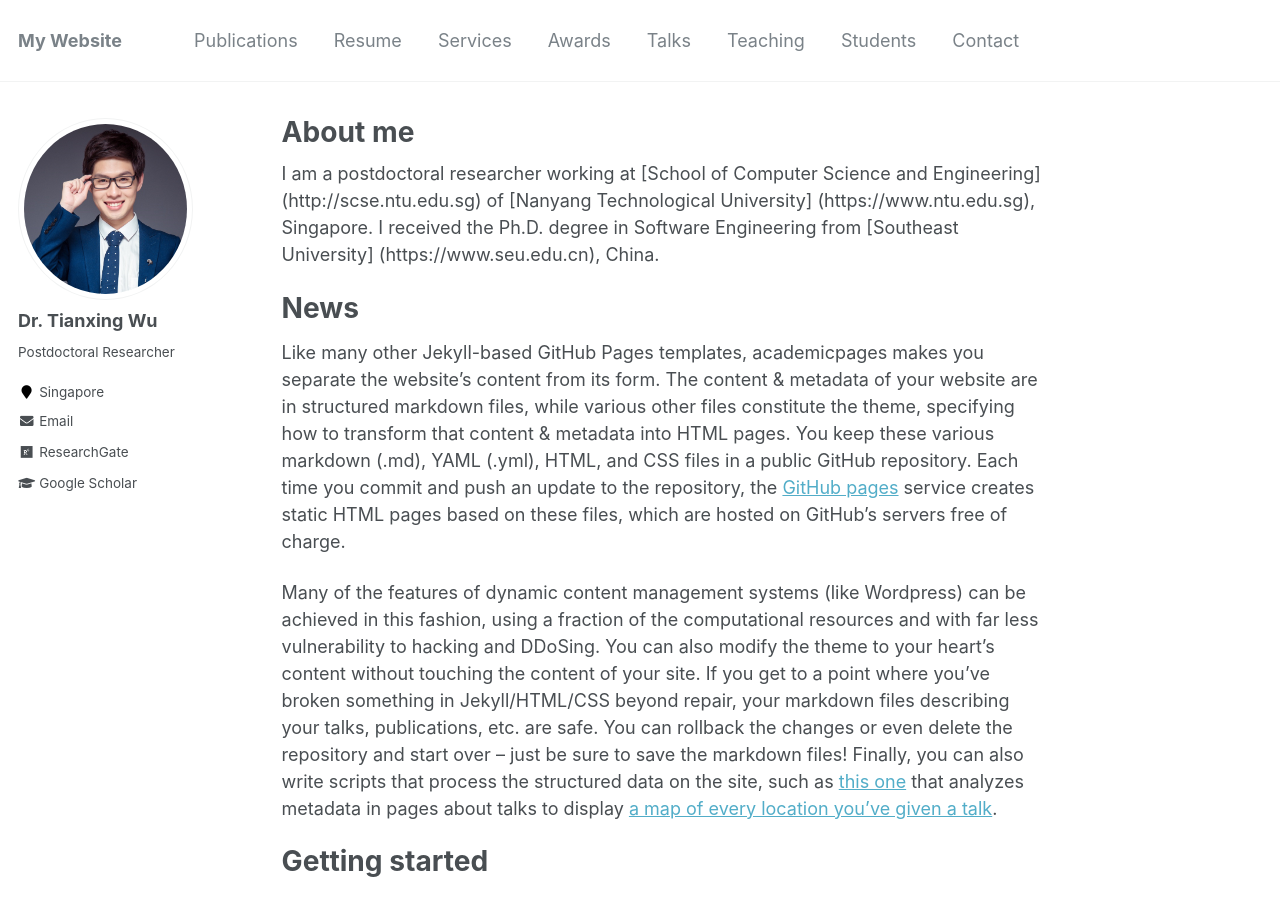
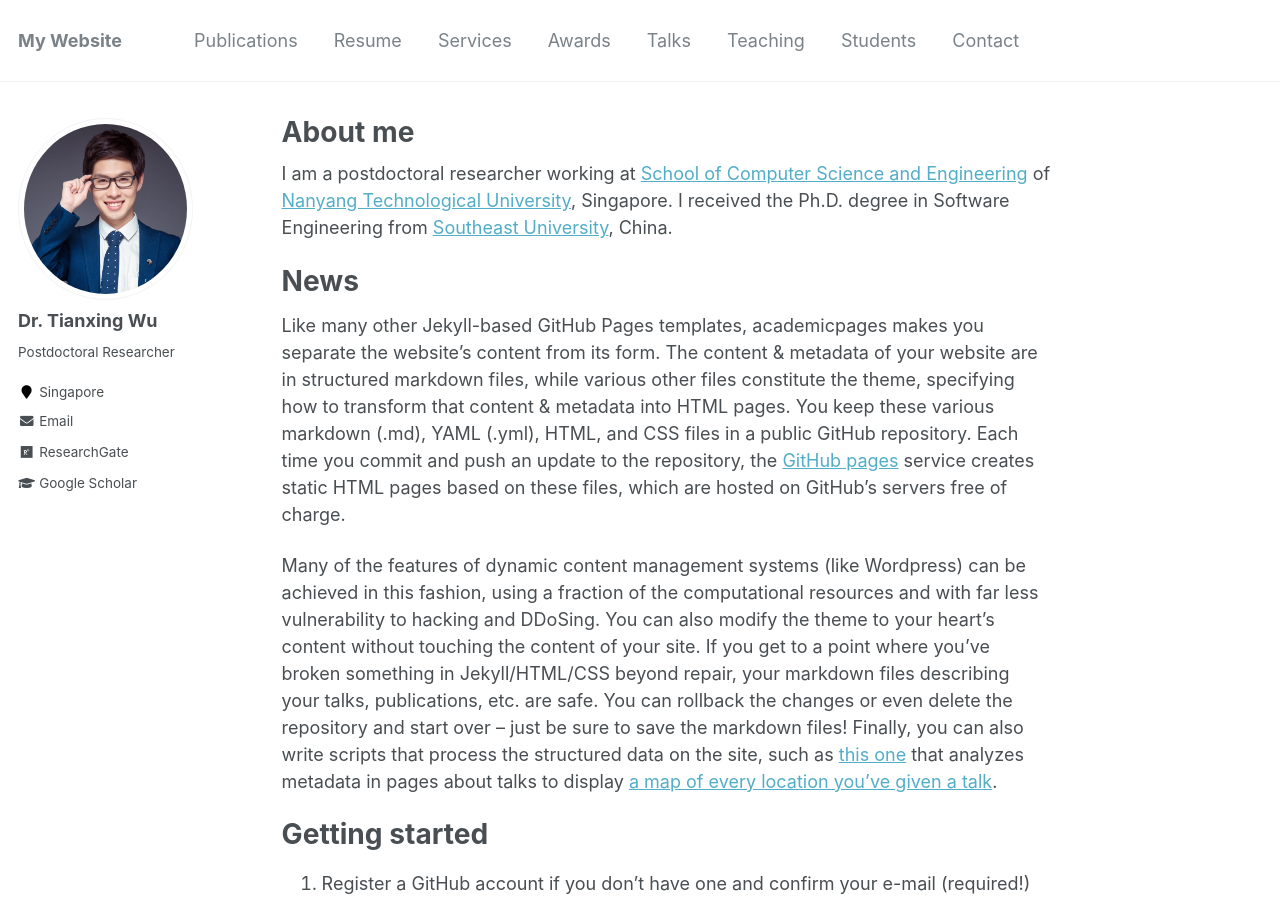
Before and after one commit to tianxing-wu/tianxing-wu.github.io, a Jekyll site: the page built from _pages/about.md, in a window 1280 px wide and 900 px high. Built offline with Jekyll 4.4.1, drawn with Linux system fonts in a browser that asks for light colours; part of the change alters nothing that is shown.

Commit message:
site update

```diff
--- a/_config.yml
+++ b/_config.yml
@@ -89,7 +89,6 @@ author:
   googlescholar    : "https://scholar.google.com/citations?user=VE7OlAkAAAAJ"
   email            : "wutianxing@ntu.edu.sg"
   researchgate     : "https://www.researchgate.net/profile/Tianxing_Wu"
-  dblp             : "dblp.uni-trier.de/pers/hd/w/Wu:Tianxing"
   uri              :
   bitbucket        :
   codepen          :
--- a/_pages/about.md
+++ b/_pages/about.md
@@ -8,7 +8,7 @@ redirect_from:
   - /about.html
 ---
 
-I am a postdoctoral researcher working at [School of Computer Science and Engineering] (http://scse.ntu.edu.sg) of [Nanyang Technological University] (https://www.ntu.edu.sg), Singapore. I received the Ph.D. degree in Software Engineering from [Southeast University] (https://www.seu.edu.cn), China.
+I am a postdoctoral researcher working at [School of Computer Science and Engineering](http://scse.ntu.edu.sg) of [Nanyang Technological University](https://www.ntu.edu.sg), Singapore. I received the Ph.D. degree in Software Engineering from [Southeast University](https://www.seu.edu.cn), China.
 
 News
 ======
```
Also changed, not shown: 1 other file.
